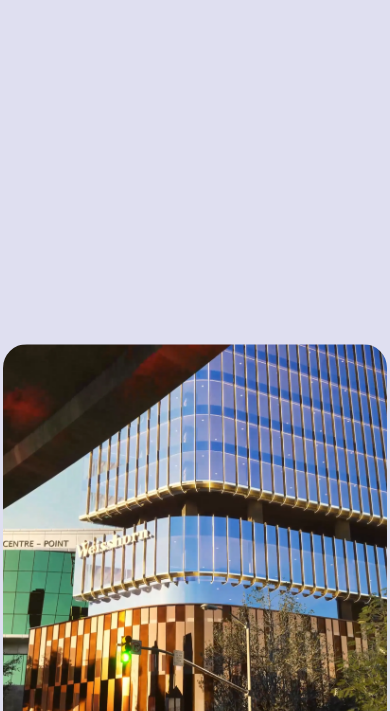
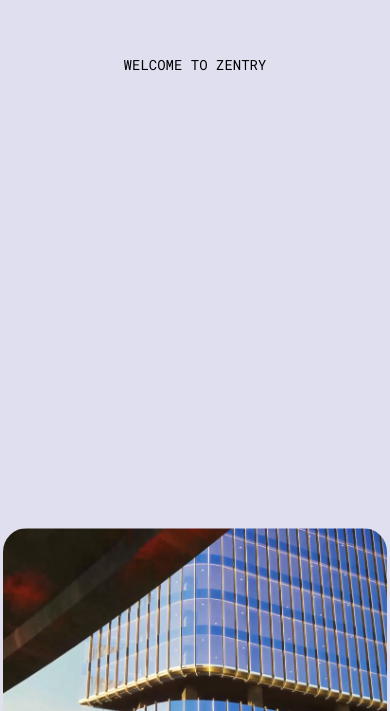
Before and after one commit to Third-Space-interactive/TSI_Website, a React (Vite) app: page / in a window 390 px wide. Shown: the part 1579-2290 px from the top of the page. Built offline with nearby package versions, Linux system fonts and the light colour scheme; a web font is replaced by a local one; what @tailwindcss/vite would draw is missing.

Commit message:
another about.jsx fix

```diff
--- a/src/components/About.jsx
+++ b/src/components/About.jsx
@@ -27,18 +27,22 @@ const About = () => {
   });
 
   return (
-    <div className="min-h-screen w-screen">
-      <div className="relative mb-8 flex flex-col items-center gap-5">
+    <div id="about" className="min-h-screen w-screen">
+      <div className="relative mb-8 mt-36 flex flex-col items-center gap-5">
+        <p className="font-general text-sm uppercase md:text-[10px]">
+          Welcome to Zentry
+        </p>
 
         <AnimatedTitle
           title="Show c<b>o</b>mmunities the future - <br/> and <b>b</b>ring them on board"
           containerClass="mt-5 !text-black text-center"
         />
 
-        <div className="about-subtext -my-10 sm:my-10">
+        <div className="about-subtext">
           <p>Spark excitement, build trust, and gain support for your projects.</p>
           <p className="text-gray-500">
             Our real-time visual experiences make it easy for communities and stakeholders to explore, connect with, and believe in your vision.
+
           </p>
         </div>
       </div>
```
